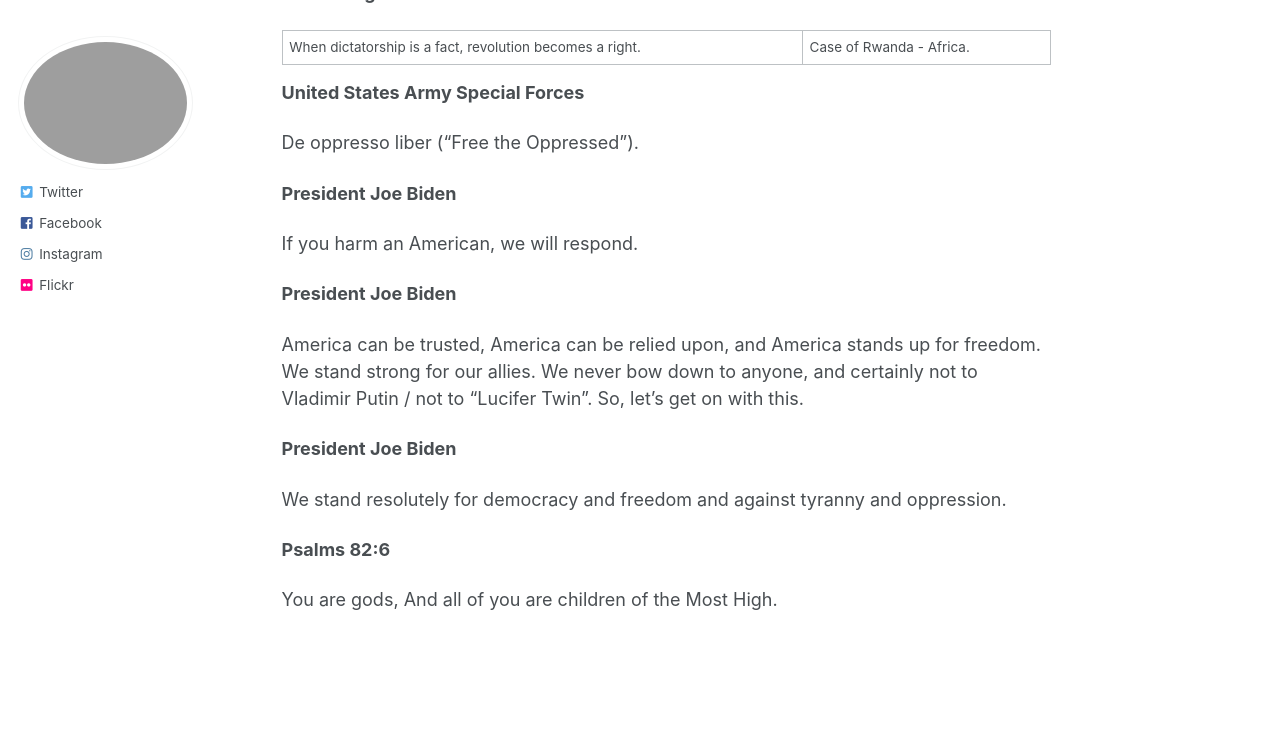
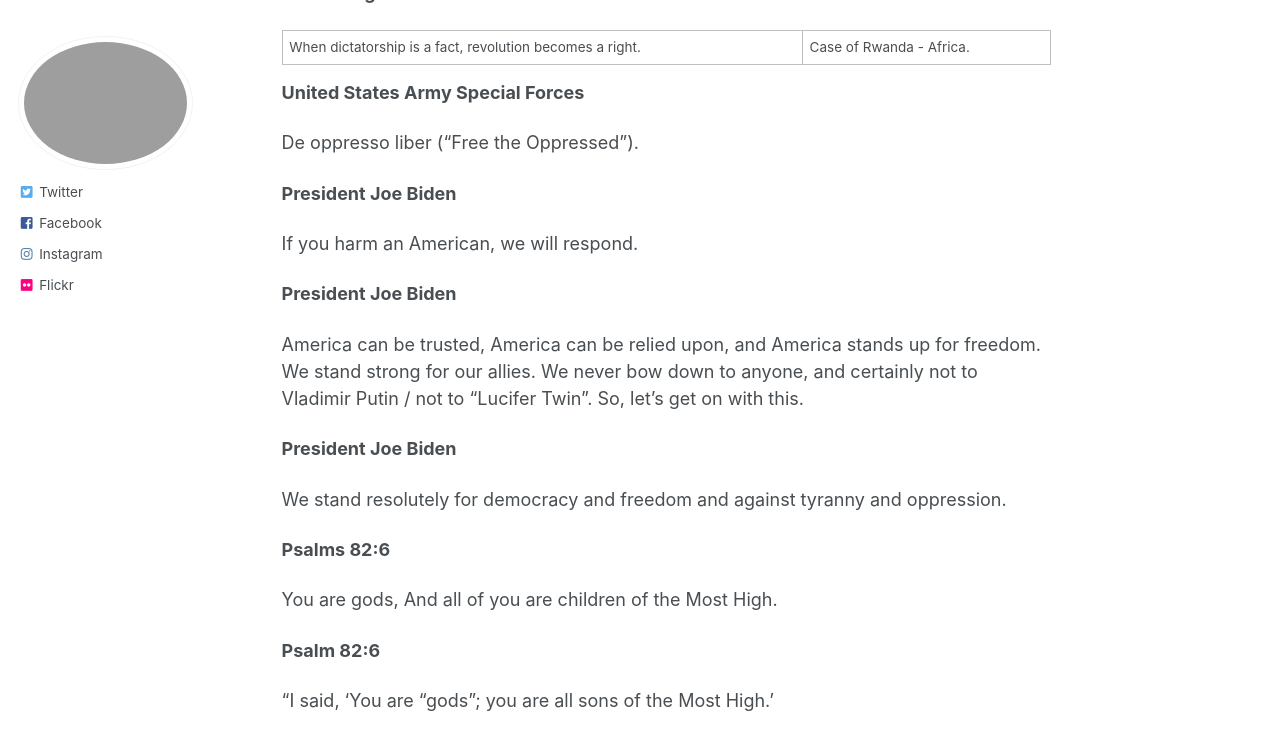
Before and after one commit to phdcsseiden/phdcsseiden.github.io, a Jekyll site: the page built from _pages/quotes.md, in a window 1280 px wide and 900 px high, scrolled down 919 px. Shown: the top 750 px of the window. Built offline with Jekyll 4.4.1, drawn with Linux system fonts in a browser that asks for light colours.

Commit message:
Update quotes.md

```diff
--- a/_pages/quotes.md
+++ b/_pages/quotes.md
@@ -95,3 +95,9 @@ We stand resolutely for democracy and freedom and against tyranny and oppression
 
 
 You are gods, And all of you are children of the Most High.
+
+
+<b> Psalm 82:6 </b>
+
+
+“I said, ‘You are “gods”; you are all sons of the Most High.’
```
